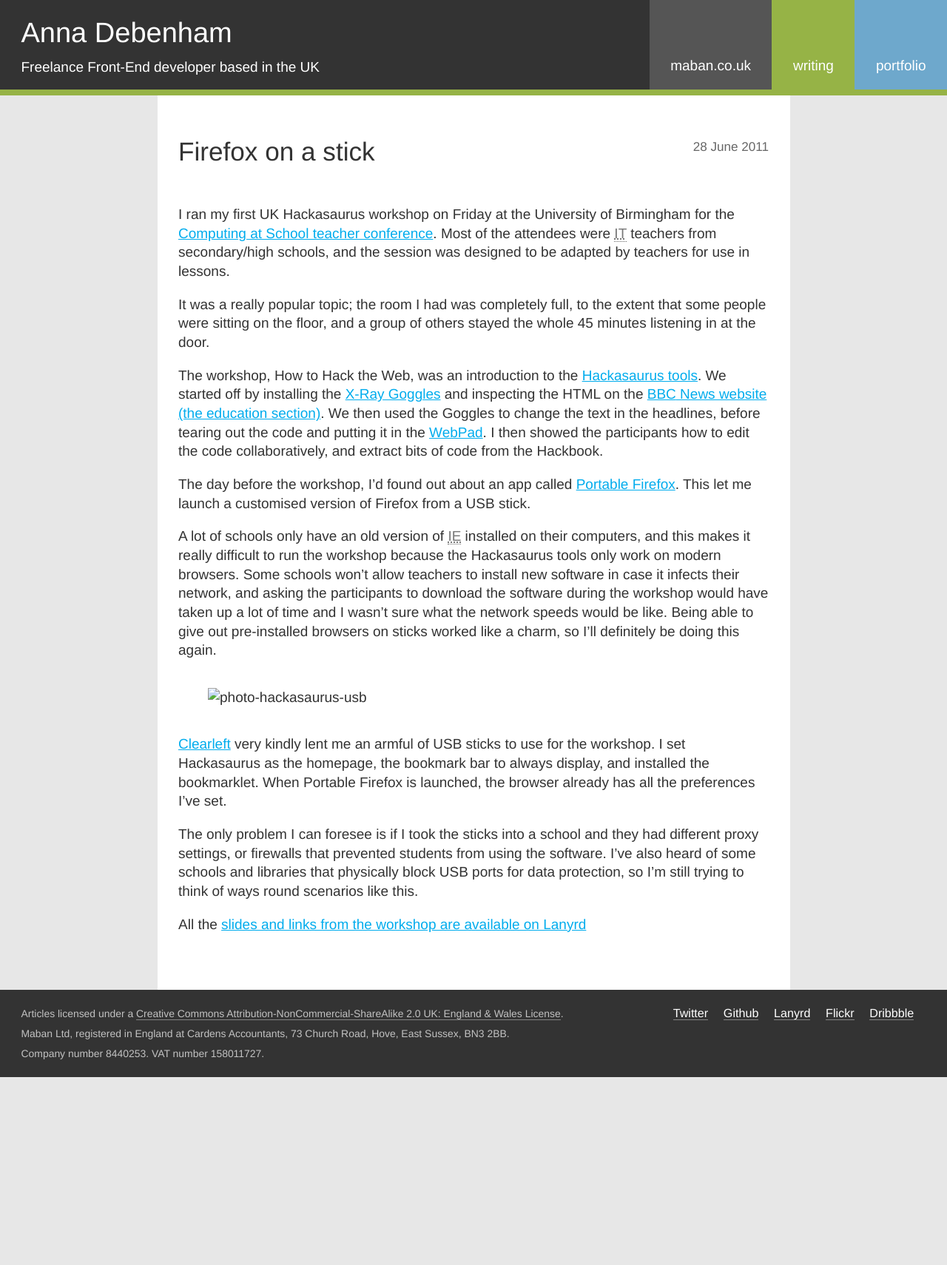
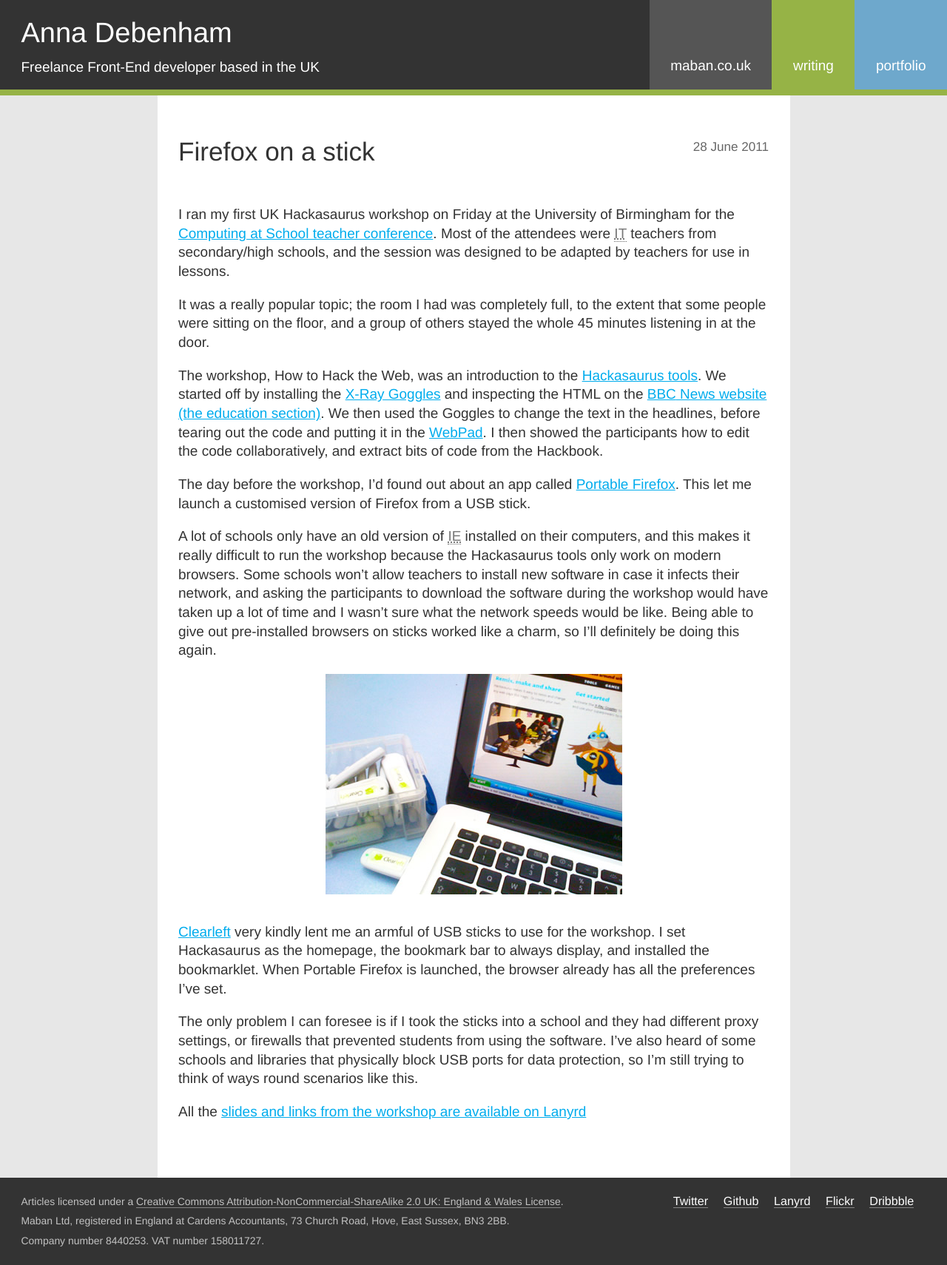
Before and after one commit to maban/maban, a Jekyll site: the page built from _posts/2011-06-28-57.html, in a window 1280 px wide. Shown: the whole page at 74% size. Built offline with Jekyll 4.4.1, drawn with Linux system fonts in a browser that asks for light colours; before the commit the page ends 1456 px from its top, so only the background shows below that.

Commit message:
Clean up post 57

```diff
--- a/_posts/2011-06-28-57.html
+++ b/_posts/2011-06-28-57.html
@@ -13,9 +13,9 @@ title: Firefox on a stick
 
 <p>A lot of schools only have an old version of <abbr title="Internet Explorer">IE</abbr> installed on their computers, and this makes it really difficult to run the workshop because the Hackasaurus tools only work on modern browsers. Some schools won&#8217;t allow teachers to install new software in case it infects their network, and asking the participants to download the software during the workshop would have taken up a lot of time and I wasn&#8217;t sure what the network speeds would be like. Being able to give out pre-installed browsers on sticks worked like a charm, so I&#8217;ll definitely be doing this again.</p>
 
-<p>	<figure class="pullout">
-	<img src="http://maban.co.uk/image/article/photo-hackasaurus-usb.jpg" alt="photo-hackasaurus-usb" width="" height="" />
-</figure></p>
+<figure class="full">
+	<img src="/image/photo-hackasaurus-usb.jpg" alt="Photo of Hackasaurus on USB sticks" />
+</figure>
 
 <p><a href="http://clearleft.com">Clearleft</a> very kindly lent me an armful of <span class="caps">USB</span> sticks to use for the workshop. I set Hackasaurus as the homepage, the bookmark bar to always display, and installed the bookmarklet. When Portable Firefox is launched, the browser already has all the preferences I&#8217;ve set.</p>
 
```
Also changed, not shown: image/photo-hackasaurus-usb.jpg (added).
